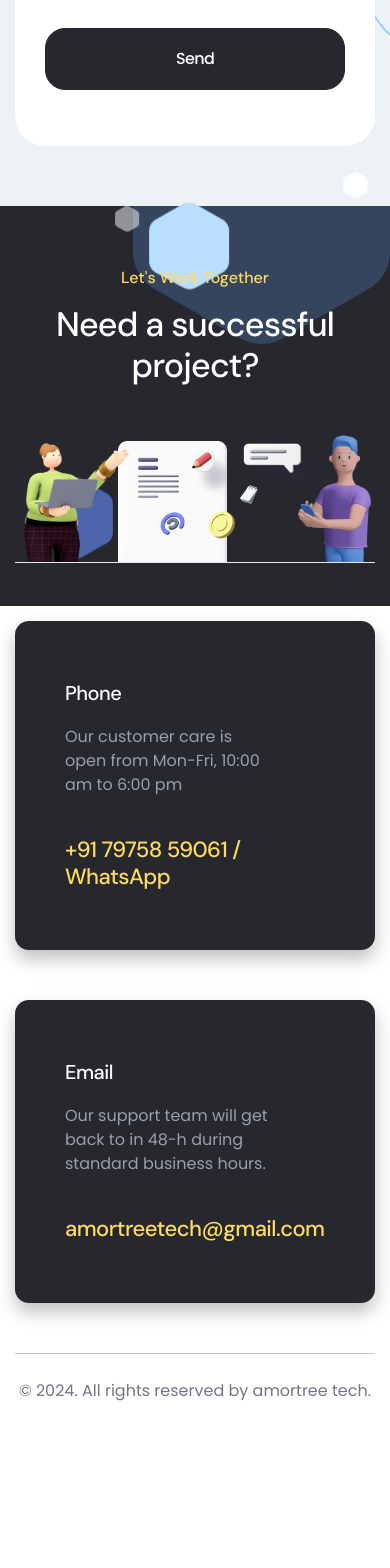
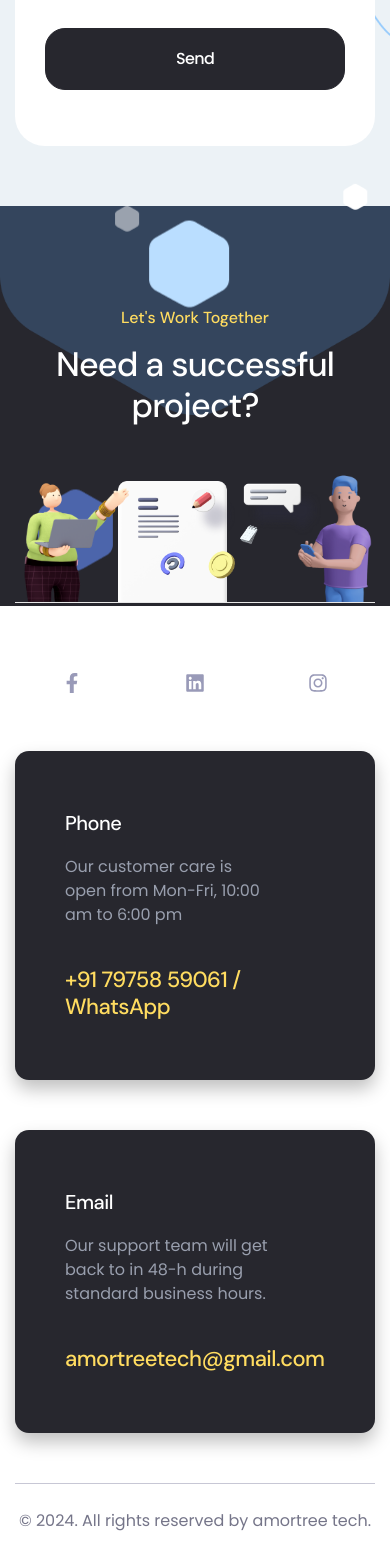
Before and after one commit to att-business-apps/att-landingpage, a Vue app in the folder att-website/: page / in a window 390 px wide. Shown: the part 3866-5434 px from the top of the page. Before the commit the page ends 5304 px from the top, so only its background shows below. Built offline with nearby package versions, Linux system fonts and the light colour scheme.

Commit message:
Social Media Update
footer UI and social media links in mobile view updated on the main branch.

```diff
--- a/att-website/src/assets/sass/customSass.scss
+++ b/att-website/src/assets/sass/customSass.scss
@@ -36,6 +36,8 @@
 
 // Layout
 @import "layout/header";
+@import "layout/nav";
+// @import "layout/menu";
 @import "layout/banner";
 @import "layout/serviceSec";
 @import "layout/caseStudy";
@@ -45,7 +47,6 @@
 @import "layout/about";
 @import "layout/section";
 @import "layout/footerWhite";
-@import "layout/nav";
 @import "layout/contact";
 // @import "layout/intro";
 // @import "layout/btn";
--- a/att-website/src/assets/sass/elements/_sectionHeading.scss
+++ b/att-website/src/assets/sass/elements/_sectionHeading.scss
@@ -331,6 +331,10 @@
         &.shape-1 {
             top: 0;
             left: 34%;
+
+            @media #{$sm-layout} {
+                left: 0;
+            }
         }
         &.shape-2 {
             top: 180px;
--- a/att-website/src/assets/sass/layout/_callToAction.scss
+++ b/att-website/src/assets/sass/layout/_callToAction.scss
@@ -12,7 +12,7 @@
        padding: 80px 0;
     }
     @media #{$sm-layout} {
-       padding: 60px 0 40px;
+       padding: 100px 0 40px;
     }
     &:before {
         content: "";
--- a/att-website/src/assets/sass/layout/_footerWhite.scss
+++ b/att-website/src/assets/sass/layout/_footerWhite.scss
@@ -15,7 +15,7 @@
     ul {
        display: flex;
        align-items: center;
-       justify-content: space-between;
+       justify-content: space-around;
        margin: 0 -5px;
        li {
            a {
--- a/att-website/src/components/Footer.vue
+++ b/att-website/src/components/Footer.vue
@@ -1,7 +1,7 @@
 <template>
     <div class="footer-area" id="contact">
       <div class="container">
-        <div class="footer-top d-none">
+        <div class="footer-top d-md-none d-block pt-5">
           <div class="footer-social-link">
             <ul class="list-unstyled">
               <li>
@@ -73,7 +73,7 @@
             </ul>
           </div>
         </div>
-        <div class="footer-main pt-5">
+        <div class="footer-main">
           <div class="row">
             <div class="col-xl-6 col-lg-5">
               <div class="contact-info mb--50">
```
Also changed, not shown: att-website/src/assets/css/style.css, 1 other file (tests, documents, lock files or other folders).
